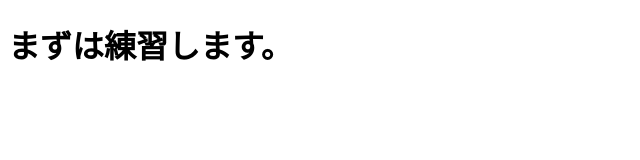
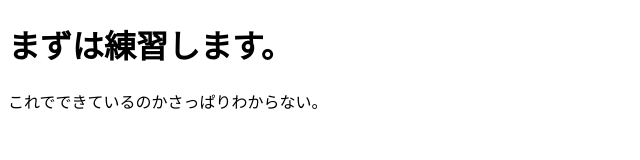
Before and after one commit to mikitty0620/test2, a plain HTML site: page index.html in a window 1280 px wide. Shown: the whole page, without its empty margins (0-640 px from the left). Drawn offline with Linux system fonts and the light colour scheme.

Commit message:
2回目です

```diff
--- a/index.html
+++ b/index.html
@@ -8,5 +8,6 @@
 </head>
 <body>
 <h1>まずは練習します。</h1>
+<p>これでできているのかさっぱりわからない。</p>
 </body>
 </html>
```
